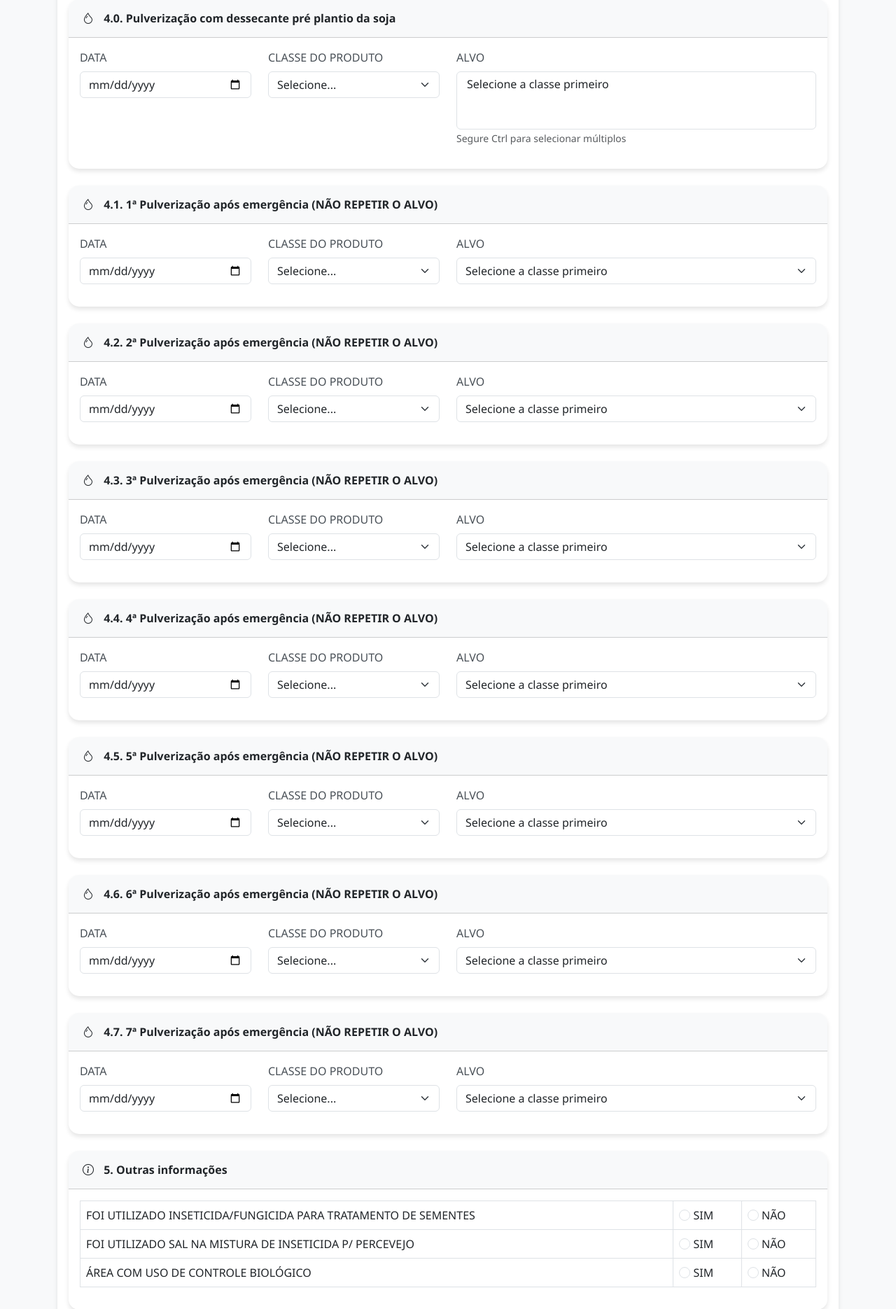
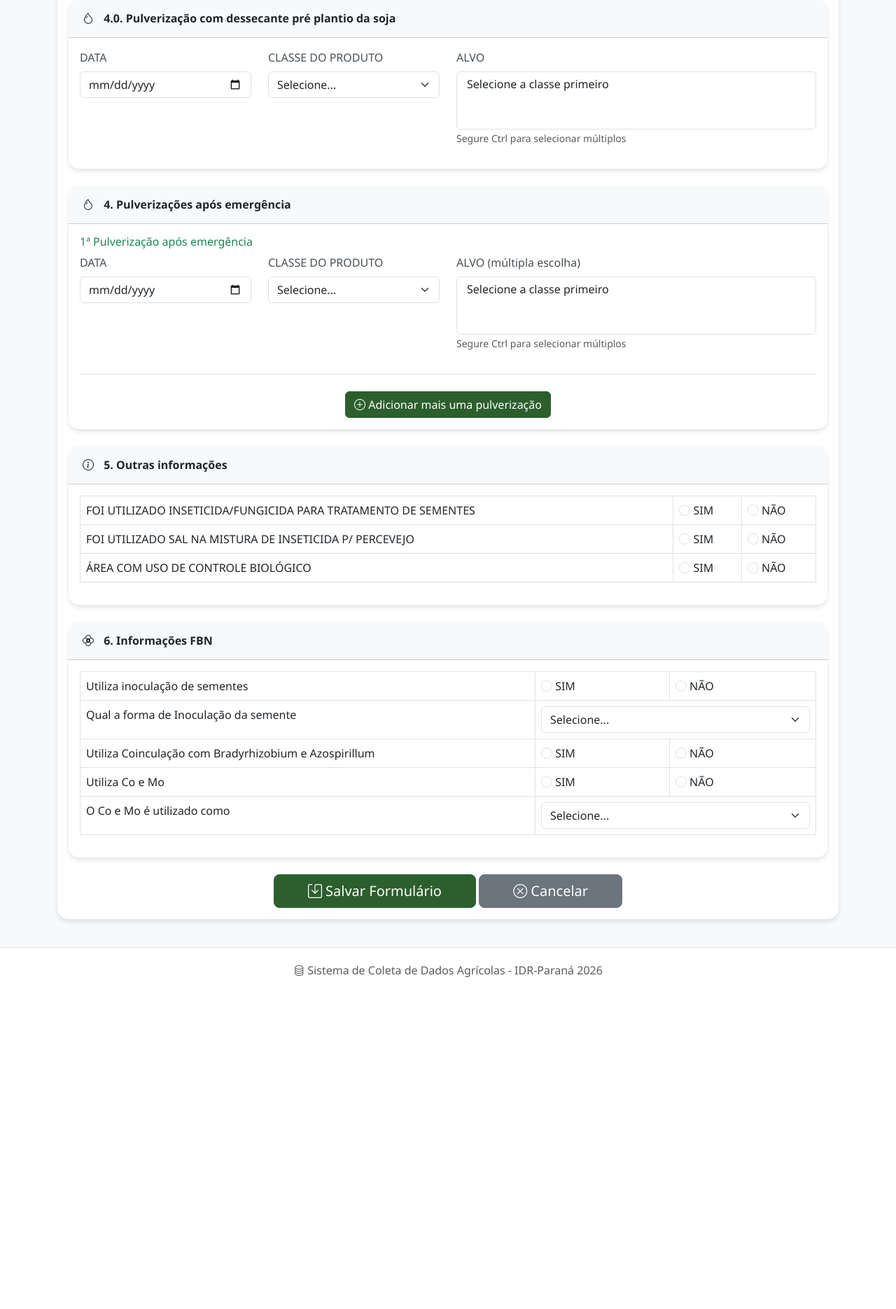
Before and after one commit to warleywilkAS/sistema-agricola, a Flask app: page /form in a window 1280 px wide. Shown: the part 1360-3230 px from the top of the page at 70% size. After the commit the page ends 2756 px from the top, so only its background shows below. Run offline with Flask 3, Linux system fonts and the light colour scheme.

Commit message:
Enhance pulverization form with dynamic entry button
Added dynamic button for adding more pulverization entries and modified the structure for displaying pulverization details.

```diff
--- a/templates/form.html
+++ b/templates/form.html
@@ -219,37 +219,50 @@
         </div>
     </div>
 </div>
-            <!-- 4.1 a 4.7. Pulverizações pós-emergência -->
-            {% for i in range(1, 8) %}
+            <!-- 4.1 a 4.7. Pulverizações pós-emergência com botão dinâmico -->
 <div class="card mb-4">
     <div class="card-header bg-light text-dark">
-                    <i class="bi bi-droplet"></i> 4.{{ i }}. {{ i }}ª Pulverização após emergência (NÃO REPETIR O ALVO)
+        <i class="bi bi-droplet"></i> 4. Pulverizações após emergência
     </div>
     <div class="card-body">
+        <div id="pulverizacoes-container">
+            <!-- Primeira pulverização (sempre visível) -->
+            <div class="pulverizacao-item mb-4 border-bottom pb-3">
+                <h6 class="text-success">1ª Pulverização após emergência</h6>
                 <div class="row">
                     <div class="col-md-3 mb-3">
                         <label class="form-label">DATA</label>
-                            <input type="date" name="data_pos_{{ i }}" class="form-control">
+                        <input type="date" name="data_pos_1" class="form-control">
                     </div>
                     <div class="col-md-3 mb-3">
                         <label class="form-label">CLASSE DO PRODUTO</label>
-                            <select name="classe_pos_{{ i }}" class="form-select classe-produto">
+                        <select name="classe_pos_1" class="form-select classe-produto">
                             <option value="">Selecione...</option>
                             <option value="Inseticida">Inseticida</option>
                             <option value="Fungicida">Fungicida</option>
                             <option value="Acaricida">Acaricida</option>
+                            <option value="Herbicida">Herbicida</option>
                         </select>
                     </div>
                     <div class="col-md-6 mb-3">
-                            <label class="form-label">ALVO</label>
-                            <select name="alvo_pos_{{ i }}" class="form-select alvo-select">
+                        <label class="form-label">ALVO (múltipla escolha)</label>
+                        <select name="alvo_pos_1" class="form-select alvo-select" multiple size="3">
                             <option value="">Selecione a classe primeiro</option>
                         </select>
+                        <small class="text-muted">Segure Ctrl para selecionar múltiplos</small>
                     </div>
                 </div>
             </div>
         </div>
-            {% endfor %}
+
+        <div class="text-center mt-3">
+            <button type="button" id="btn-add-pulverizacao" class="btn btn-success">
+                <i class="bi bi-plus-circle"></i> Adicionar mais uma pulverização
+            </button>
+        </div>
+        <input type="hidden" id="pulverizacoes-count" name="pulverizacoes-count" value="1">
+    </div>
+</div>
 
             <!-- 5. Outras informações -->
             <div class="card mb-4">
```
Lines whose indentation alone changed are shown as unchanged.
